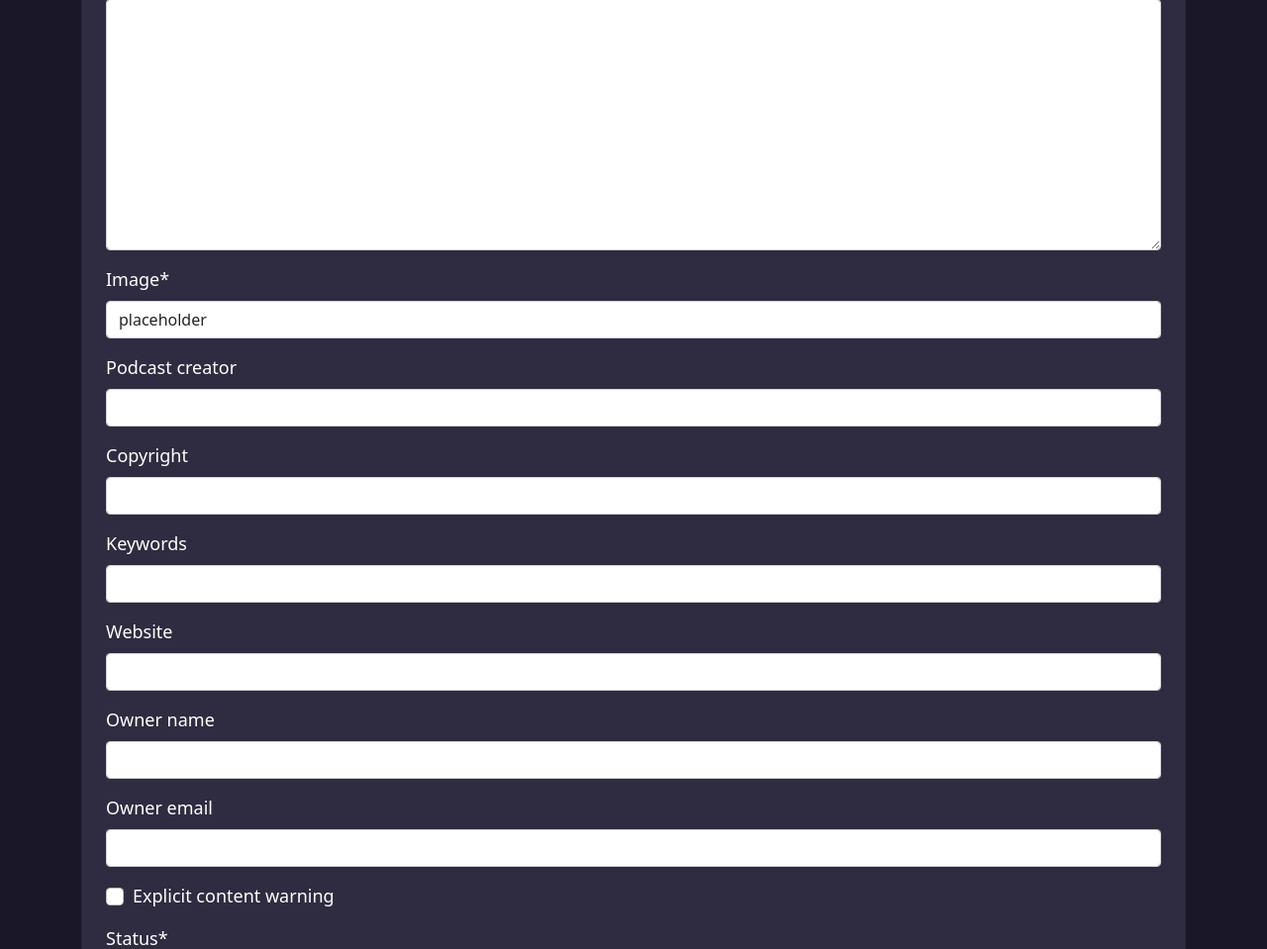
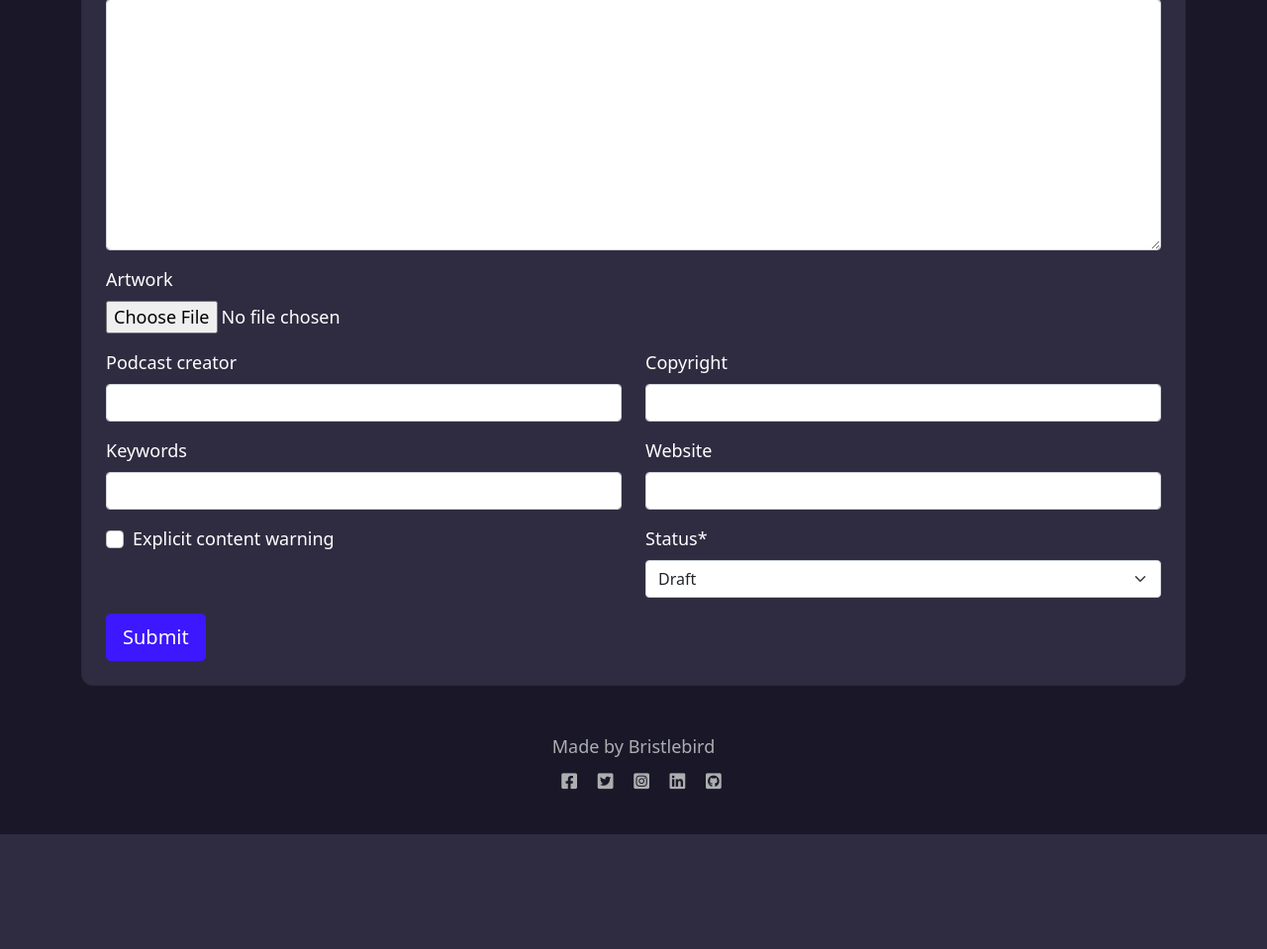
Before and after one commit to bristlebird/resonance, a Django app: page /dashboard/add-podcast in a window 1280 px wide. Shown: the part 650-1609 px from the top of the page at 99% size. After the commit the page ends 1493 px from the top, so only its background shows below. Run offline with Django 4.2, Linux system fonts and the light colour scheme; the visitor is signed in with stand-in values (Sample User, id 1); some libraries are stand-ins or nearby versions.

Commit message:
update add podcast form layout

```diff
--- a/podcast/forms.py
+++ b/podcast/forms.py
@@ -79,6 +79,7 @@ class PodcastForm(ModelForm):
     """
     Form class for users to add a podcast
     """
+    artwork = forms.ImageField(required=False, error_messages = {'invalid':_("Image files only")}, widget=forms.ClearableFileInput)
     class Meta:
         """
         Specify the django model and order of the fields
--- a/podcast/templates/podcast/podcast_add.html
+++ b/podcast/templates/podcast/podcast_add.html
@@ -10,8 +10,45 @@
                 <div class="card-body">
                     <h2 class="card-title my-3 p-2">Add a new podcast</h2>
                     <hr>
-                    <form id="podcastForm" method="post" class="p-2">
+                    <!-- <form id="podcastForm" method="post" class="p-2">
                         {{ podcast_form | crispy }}
+                        {% csrf_token %}
+                        <button id="submitButton" type="submit" class="btn btn-primary btn-lg">Submit</button>
+                    </form> -->
+                    <form id="podcastForm" method="post" class="p-2" enctype="multipart/form-data">
+                        {{ podcast_form.title|as_crispy_field }}
+                        {{ podcast_form.description|as_crispy_field }}
+                        {{ podcast_form.excerpt|as_crispy_field }}
+                        <div class="row">
+                            <div class="col-md-12 mb-3">
+                                <p class="mb-2">Artwork</p>
+                                {{ podcast_form.artwork }}
+                            </div>
+                        </div>
+                        <div class="row">
+                            <div class="col-md-6 mb-0">
+                                {{ podcast_form.author|as_crispy_field }}
+                            </div>
+                            <div class="col-md-6 mb-0">
+                                {{ podcast_form.copyright|as_crispy_field }}
+                            </div>
+                        </div>
+                        <div class="row">
+                            <div class="col-md-6 mb-0">
+                                {{ podcast_form.keywords|as_crispy_field }}
+                            </div>
+                            <div class="col-md-6 mb-0">
+                                {{ podcast_form.website|as_crispy_field }}
+                            </div>
+                        </div>
+                        <div class="row">
+                            <div class="col-md-6 mb-0">
+                                {{ podcast_form.explicit_content_warning|as_crispy_field }}
+                            </div>
+                            <div class="col-md-6 mb-0">
+                                {{ podcast_form.status|as_crispy_field }}
+                            </div>
+                        </div>
                         {% csrf_token %}
                         <button id="submitButton" type="submit" class="btn btn-primary btn-lg">Submit</button>
                     </form>
```
